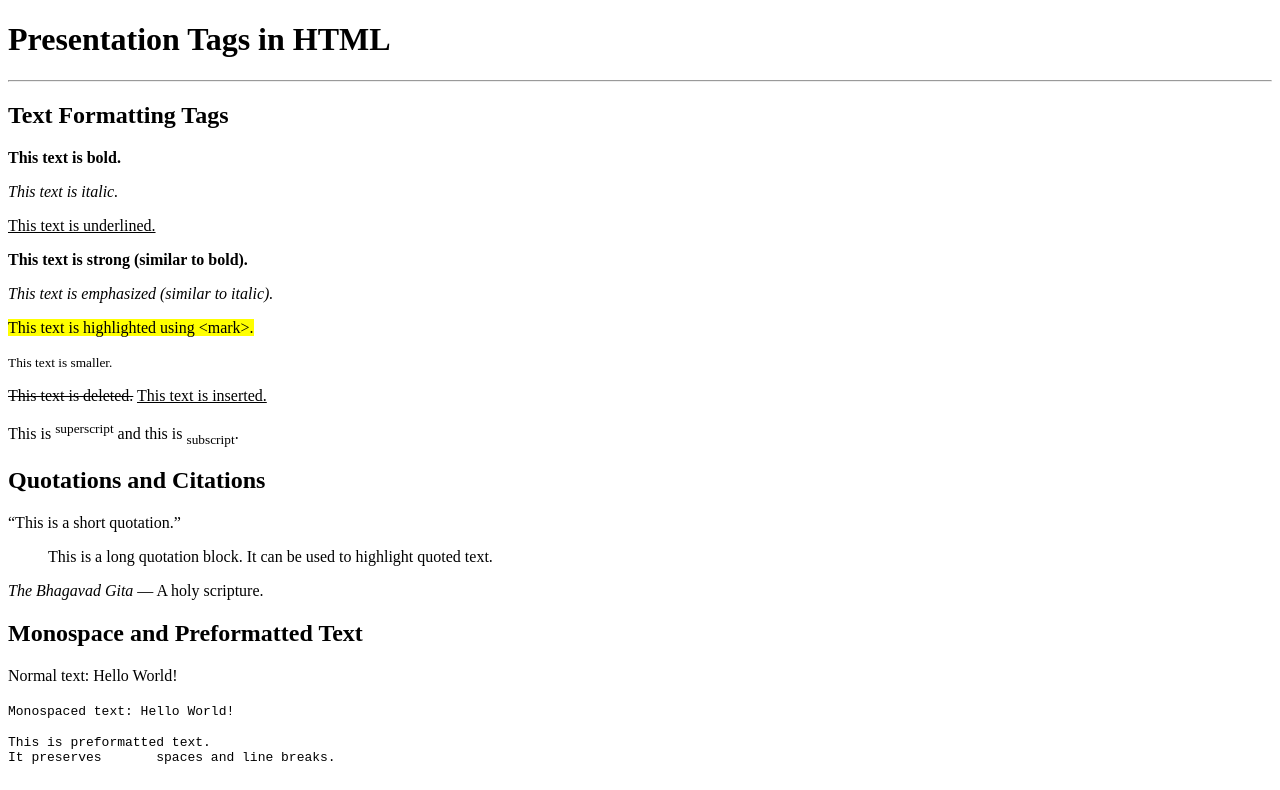
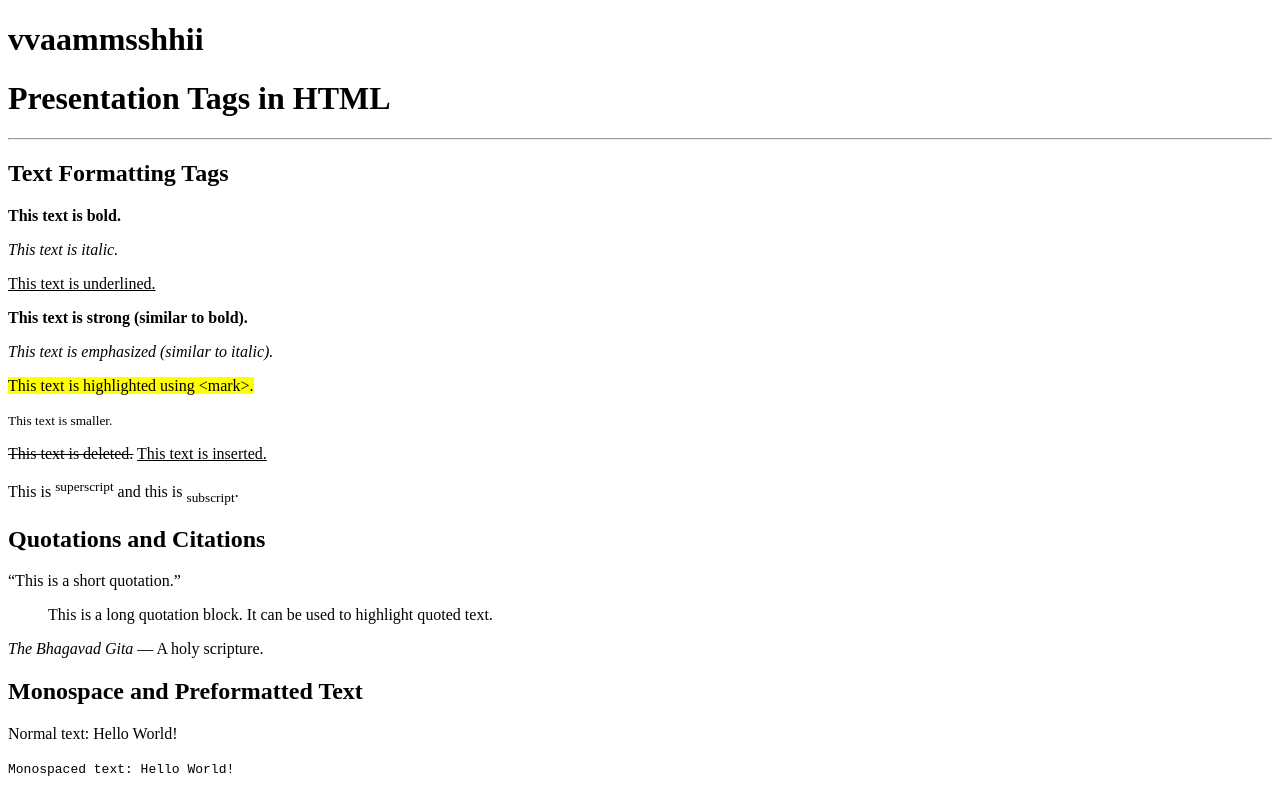
Before and after one commit to AMMAVAMSHI/week10, a plain HTML site: page index.html in a window 1280 px wide. Shown: the top 790 px of the page. Drawn offline with Linux system fonts and the light colour scheme.

Commit message:
second commit

```diff
--- a/index.html
+++ b/index.html
@@ -4,6 +4,7 @@
     <title>Basic Presentation Tags Example</title>
 </head>
 <body>
+    <h1>vvaammsshhii</h1>
     <h1>Presentation Tags in HTML</h1>
     <hr>
 
```
